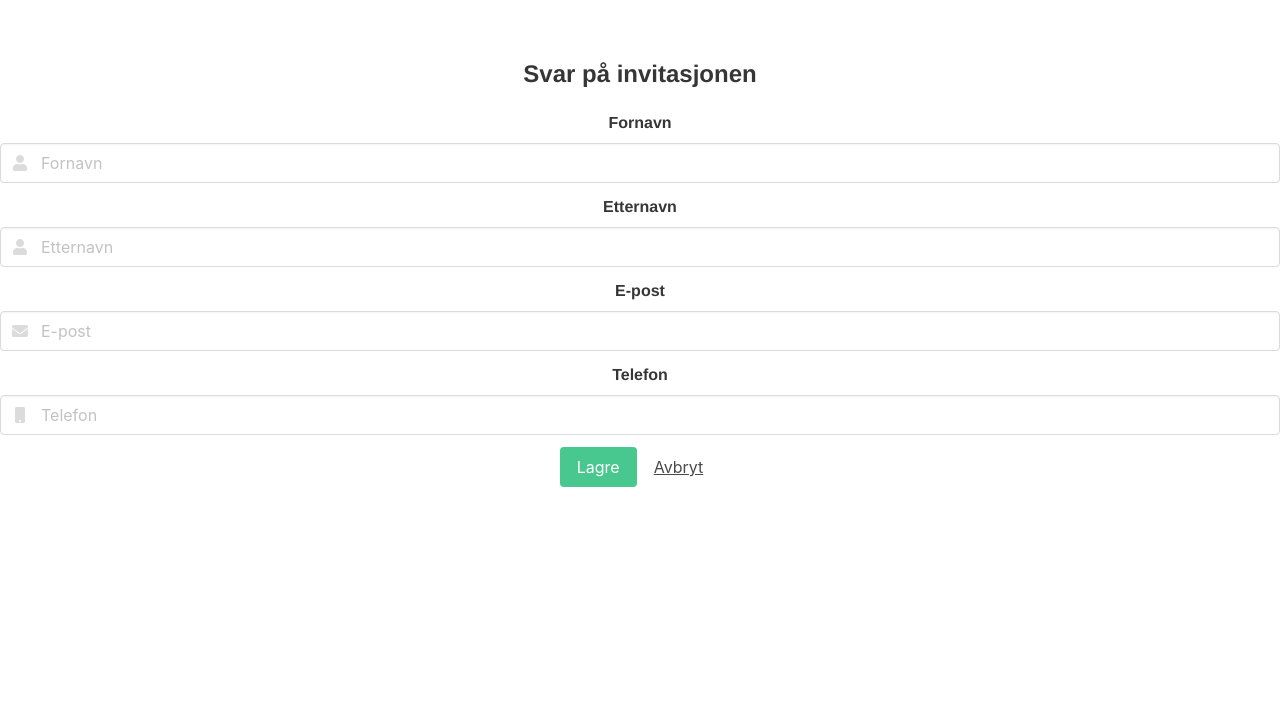
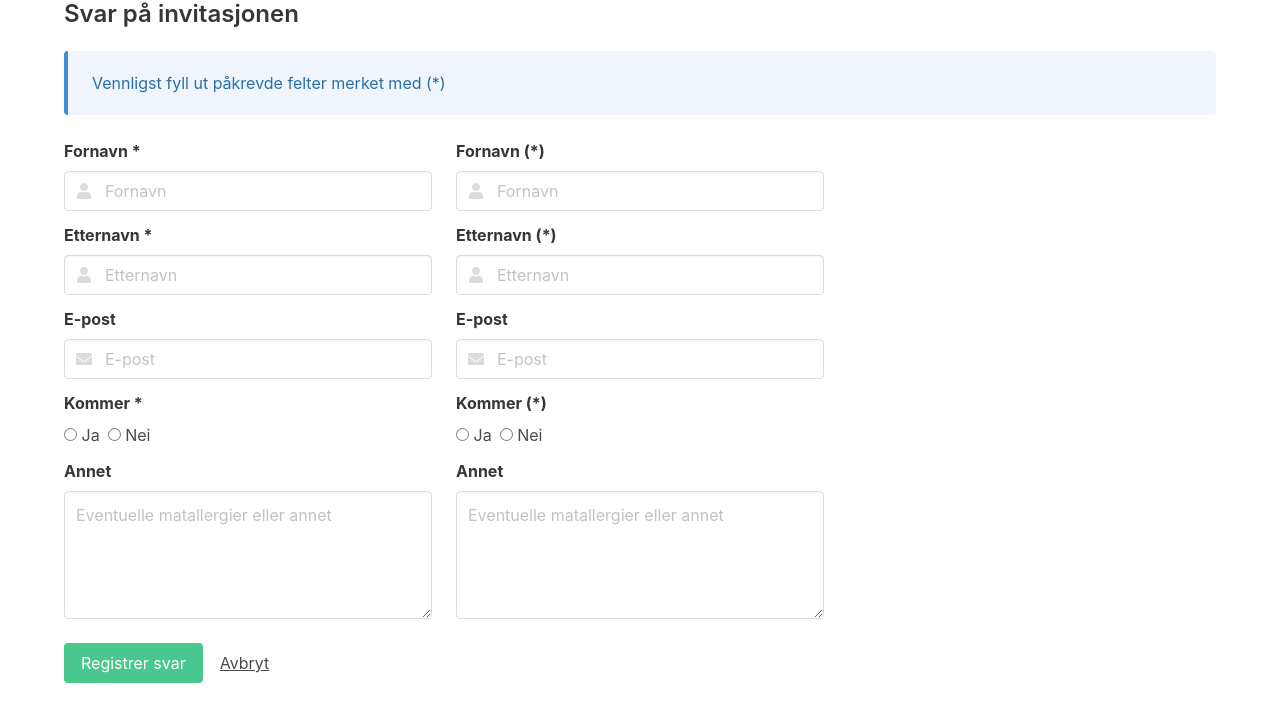
Before and after one commit to apgv/wedapp, a Vue app in the folder frontend/: page /#/ in a window 1280 px wide. Shown: the top 722 px of the page. Built offline with nearby package versions, Linux system fonts and the light colour scheme.

Commit message:
Added the possibility to add two guest registration at once

```diff
--- a/frontend/src/App.vue
+++ b/frontend/src/App.vue
@@ -1,5 +1,6 @@
 <template>
-    <div id="app">
+    <div id="app"
+         class="container">
         <router-view/>
     </div>
 </template>
@@ -9,14 +10,3 @@ export default {
     name: 'App'
 }
 </script>
-
-<style>
-    #app {
-        font-family: 'Avenir', Helvetica, Arial, sans-serif;
-        -webkit-font-smoothing: antialiased;
-        -moz-osx-font-smoothing: grayscale;
-        text-align: center;
-        color: #2c3e50;
-        margin-top: 60px;
-    }
-</style>
--- a/frontend/src/components/GuestRegistration.vue
+++ b/frontend/src/components/GuestRegistration.vue
@@ -2,10 +2,18 @@
     <div>
         <h4 class="title is-4">Svar på invitasjonen</h4>
 
+        <article class="message is-info">
+            <div class="message-body">
+                Vennligst fyll ut påkrevde felter merket med (*)
+            </div>
+        </article>
+
+        <div class="columns">
+            <div class="column">
                 <div class="field">
-            <label class="label">Fornavn</label>
+                    <label class="label">Fornavn *</label>
                     <p class="control has-icons-left">
-                <input v-model="user.firstName"
+                        <input v-model="guest.firstName"
                                v-validate="'required|max:20'"
                                name="firstname"
                                class="input"
@@ -21,9 +29,9 @@
                 </div>
 
                 <div class="field">
-            <label class="label">Etternavn</label>
+                    <label class="label">Etternavn *</label>
                     <p class="control has-icons-left">
-                <input v-model="user.lastName"
+                        <input v-model="guest.lastName"
                                v-validate="'required|max:20'"
                                name="lastname"
                                class="input"
@@ -41,8 +49,8 @@
                 <div class="field">
                     <label class="label">E-post</label>
                     <p class="control has-icons-left">
-                <input v-model="user.email"
-                       v-validate="'required|email|max:40'"
+                        <input v-model="guest.email"
+                               v-validate="'email|max:40'"
                                name="email"
                                class="input"
                                type="email"
@@ -58,27 +66,140 @@
                 </div>
 
                 <div class="field">
-            <label class="label">Telefon</label>
+                    <label class="label">Kommer *</label>
+                    <div class="control">
+                        <label class="radio">
+                            <input type="radio"
+                                   value="yes"
+                                   v-model="guest.attending"
+                                   v-validate="'required'"
+                                   name="attending"/>
+                            Ja
+                        </label>
+                        <label class="radio">
+                            <input type="radio"
+                                   value="no"
+                                   v-model="guest.attending"
+                                   name="attending"/>
+                            Nei
+                        </label>
+                    </div>
+                    <span v-show="errors.has('attending')"
+                          class="help is-danger">
+                        {{errors.first('attending')}}
+                    </span>
+                </div>
+
+                <div class="field">
+                    <label class="label">Annet</label>
                     <p class="control has-icons-left">
-                <input v-model="user.phone"
-                       v-validate="'digits:8'"
-                       name="phone"
+                        <textarea v-model="guest.extraInfo"
+                                  name="otherInfo"
+                                  class="textarea"
+                                  placeholder="Eventuelle matallergier eller annet"></textarea>
+                    </p>
+                </div>
+            </div>
+
+            <div class="column">
+                <div class="field">
+                    <label class="label">Fornavn (*)</label>
+                    <p class="control has-icons-left">
+                        <input v-model="guest2.firstName"
+                               v-validate="'required|max:20'"
+                               name="firstname"
                                class="input"
-                       placeholder="Telefon"/>
+                               placeholder="Fornavn"/>
                         <span class="icon is-small is-left">
-                        <i class="fa fa-mobile"></i>
+                        <i class="fa fa-user"></i>
                     </span>
-                <span v-show="errors.has('phone')"
+                        <span v-show="errors.has('firstname')"
                               class="help is-danger">
-                        {{errors.first('phone')}}
+                        {{errors.first('firstname')}}
                     </span>
                     </p>
+                </div>
+
+                <div class="field">
+                    <label class="label">Etternavn (*)</label>
+                    <p class="control has-icons-left">
+                        <input v-model="guest2.lastName"
+                               v-validate="'required|max:20'"
+                               name="lastname"
+                               class="input"
+                               placeholder="Etternavn"/>
+                        <span class="icon is-small is-left">
+                        <i class="fa fa-user"></i>
+                    </span>
+                        <span v-show="errors.has('lastname')"
+                              class="help is-danger">
+                        {{errors.first('lastname')}}
+                    </span>
+                    </p>
+                </div>
+
+                <div class="field">
+                    <label class="label">E-post</label>
+                    <p class="control has-icons-left">
+                        <input v-model="guest2.email"
+                               v-validate="'email|max:40'"
+                               name="email"
+                               class="input"
+                               type="email"
+                               placeholder="E-post"/>
+                        <span class="icon is-small is-left">
+                        <i class="fa fa-envelope"></i>
+                    </span>
+                        <span v-show="errors.has('email')"
+                              class="help is-danger">
+                        {{errors.first('email')}}
+                    </span>
+                    </p>
+                </div>
+
+                <div class="field">
+                    <label class="label">Kommer (*)</label>
+                    <div class="control">
+                        <label class="radio">
+                            <input type="radio"
+                                   value="yes"
+                                   v-model="guest2.attending"
+                                   v-validate="'required'"
+                                   name="attending2"/>
+                            Ja
+                        </label>
+                        <label class="radio">
+                            <input type="radio"
+                                   value="no"
+                                   v-model="guest2.attending"
+                                   name="attending2"/>
+                            Nei
+                        </label>
+                    </div>
+                    <span v-show="errors.has('attending')"
+                          class="help is-danger">
+                        {{errors.first('attending')}}
+                    </span>
+                </div>
+
+                <div class="field">
+                    <label class="label">Annet</label>
+                    <p class="control has-icons-left">
+                        <textarea v-model="guest2.extraInfo"
+                                  name="otherInfo"
+                                  class="textarea"
+                                  placeholder="Eventuelle matallergier eller annet"></textarea>
+                    </p>
+                </div>
+            </div>
+
+            <div class="column"></div>
         </div>
 
         <div>
             <button @click="save()"
                     class="button is-success">
-                Lagre
+                Registrer svar
             </button>
             <button @click="clearForm()"
                     class="button is-text">
@@ -93,17 +214,26 @@ export default {
     name: 'guest-registration',
     data () {
         return {
-            user: {
+            guest: {
                 firstName: null,
                 lastName: null,
                 email: null,
-                phone: null
+                attending: null,
+                extraInfo: null
+            },
+            guest2: {
+                firstName: null,
+                lastName: null,
+                email: null,
+                attending: null,
+                extraInfo: null
             }
         }
     },
     methods: {
         save () {
             console.log('save()')
+            this.$validator.validateAll()
         },
         clearForm () {
             console.log('clearForm()')
```
Lines whose indentation alone changed are shown as unchanged.
